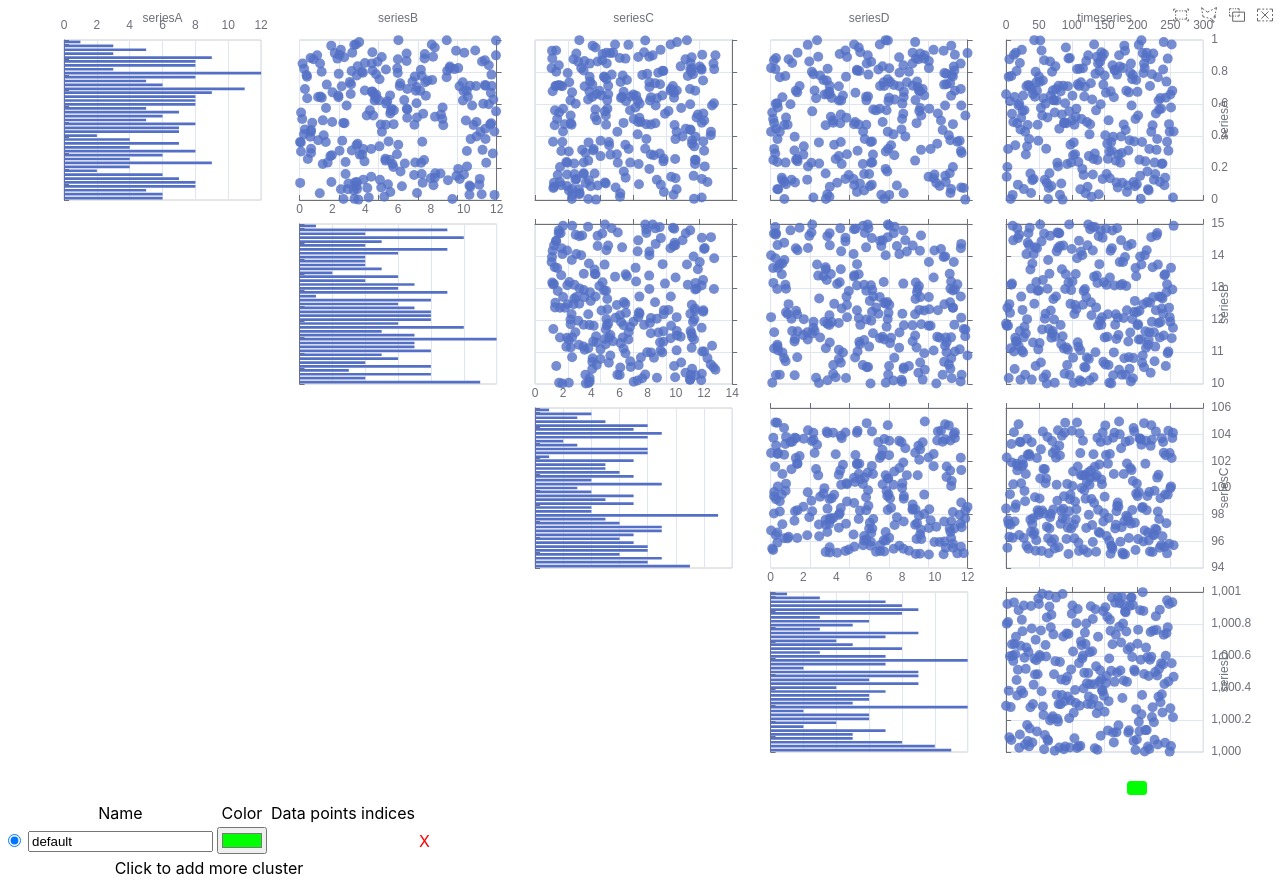
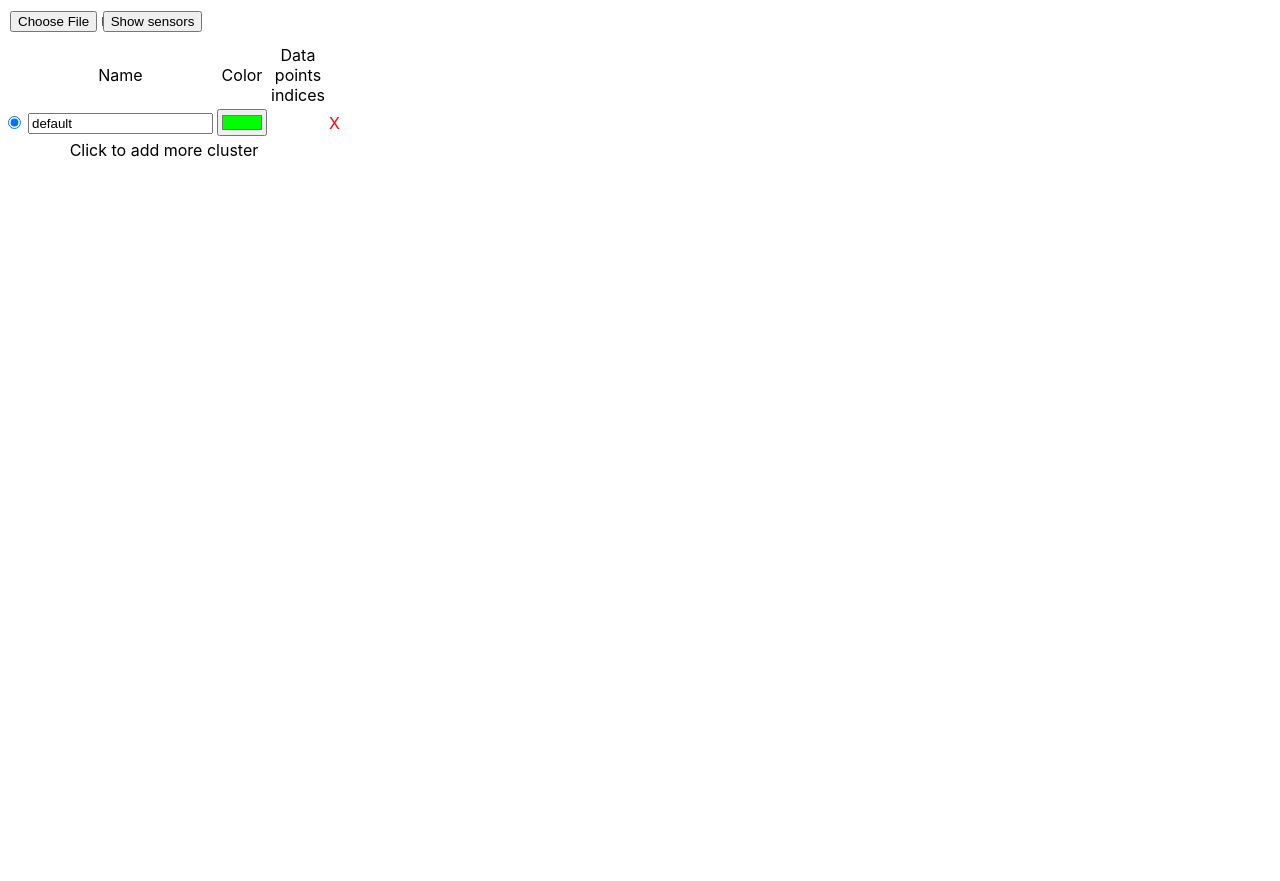
Before and after one commit to sathidporn/echarts-pairplot-v2, a React (Create React App) app: page / in a window 1280 px wide. After the commit the page ends 800 px from the top, so only its background shows below. Built offline with nearby package versions, Linux system fonts and the light colour scheme.

Commit message:
Add sensors table

```diff
--- a/package.json
+++ b/package.json
@@ -3,11 +3,14 @@
   "version": "0.1.0",
   "private": true,
   "dependencies": {
+    "@material-ui/core": "^4.12.3",
     "@testing-library/jest-dom": "^5.16.1",
     "@testing-library/react": "^12.1.2",
     "@testing-library/user-event": "^13.5.0",
+    "date-fns": "^2.28.0",
     "echarts": "^5",
     "echarts-for-react": "^3",
+    "papaparse": "^5.3.1",
     "react": "^17",
     "react-dom": "^17",
     "react-scripts": "5.0.0",
--- a/src/App.js
+++ b/src/App.js
@@ -2,8 +2,11 @@ import './App.css';
 import {useCallback, useMemo, useReducer, useState} from 'react'
 
 import { generateRandomSeries, generateSequence } from './utils/data_generator';
+
 import PairPlot from './components/PairPlot';
 import ClustersTable from './components/ClustersTable';
+import SensorsTable from './components/SensorsTable'
+import { Grid } from '@material-ui/core';
 
 const seriesConfigs = {
   "seriesA": {n: 256},
@@ -16,24 +19,33 @@ const defaultCluster = {
   color: "#00ff00"
 }
 function App() {
-  let series = useMemo(() => {
-    let temp = {}
-    for (let [key, value] of Object.entries(seriesConfigs)) {
-      temp[key] = generateRandomSeries(value)
-    }
-    return temp
-  }, [])
-  let timeseries = useMemo(() => {
-    return generateSequence({n: 256})
-  }, [])
+  // let series = useMemo(() => {
+  //   let temp = {}
+  //   for (let [key, value] of Object.entries(seriesConfigs)) {
+  //     temp[key] = generateRandomSeries(value)
+  //   }
+  //   return temp
+  // }, [])
+  // let timeseries = useMemo(() => {
+  //   return generateSequence({n: 256})
+  // }, [])
+  // console.log("series",series)
+  // console.log("timeseries",timeseries)
+
+  // series from csv file
+  let [timeseries, setTimeSeries] = useState()
+  let [series, setSeries] = useState()
+
   const [clusters, setClusters] = useState([defaultCluster])
   const clustersChangeHandler = useCallback(clusters => {
     setClusters(clusters)
   }, [setClusters])
+
   const [activeClusterIndex, setActiveClusterIndex] = useState(0)
   const activeClusterChangeHandler = useCallback(index => {
     setActiveClusterIndex(index)
   }, [setActiveClusterIndex])
+
   const [brushingMode, setBrushingMode] = useState(false)
   const [dataClusterIndex, updateDataClusterIndex] = useReducer(
     (state, payload) => {
@@ -59,8 +71,9 @@ function App() {
         return state
       }
     },
-    Object.values(series)[0].map(() => -1)
+    series ? Object.values(series)[0].map(() => -1) : []
   )
+
   const brushActivateHandler = useCallback(() => {
     setBrushingMode(true)
   }, [setBrushingMode])
@@ -70,10 +83,29 @@ function App() {
   const onSelected = useCallback(index => {
     updateDataClusterIndex(index)
   }, [updateDataClusterIndex])
+
+  const onGetSeries = useCallback((series, timeseries) => {
+      setSeries(series)
+      setTimeSeries(timeseries)
+      updateDataClusterIndex(Object.values(series)[0].map(() => -1))
+  },[setSeries, setTimeSeries, updateDataClusterIndex])
+
   return (
     <div className="App">
-      <PairPlot style={{width: '100vw', height: '100vh'}} series={series} timeseriesAxis={timeseries} clusters={clusters} dataClusterIndex={dataClusterIndex} onBrushActivate={brushActivateHandler} onBrushDeactivate={brushDeactivateHandler} onSelected={onSelected} />
-      <ClustersTable clusters={clusters} onChange={clustersChangeHandler} activeClusterIndex={activeClusterIndex} onActiveChange={activeClusterChangeHandler} dataClusterIndex={dataClusterIndex} />
+    <Grid item container lg={12} spacing={1}>
+      <Grid item lg={2}>
+        <SensorsTable onGetSeries={onGetSeries}></SensorsTable>
+        {/* <SensorsTable ></SensorsTable> */}
+        <ClustersTable clusters={clusters} onChange={clustersChangeHandler} activeClusterIndex={activeClusterIndex} onActiveChange={activeClusterChangeHandler} dataClusterIndex={dataClusterIndex} />
+      </Grid>
+      <Grid item lg={10}>
+        {series &&
+        <>
+        <PairPlot style={{width: '100vw', height: '100vh'}} series={series} timeseriesAxis={timeseries} clusters={clusters} dataClusterIndex={dataClusterIndex} onBrushActivate={brushActivateHandler} onBrushDeactivate={brushDeactivateHandler} onSelected={onSelected} />
+        </>
+        }
+      </Grid>
+    </Grid>
     </div>
   );
 }
--- /dev/null
+++ b/src/components/DatePicker/index.js
@@ -0,0 +1,35 @@
+import React from 'react'
+import { useState } from 'react'
+import { format, subMonths } from 'date-fns'
+const MAX_PERIOD = 24
+
+export default function DatePicker({ startSeries, endSeries, onFilteredByDate=()=>{} }){
+    let [startDate, setStartDate] = useState(new Date(startSeries))
+    let [endDate, setEndDate] = useState(new Date(endSeries))
+
+    return(
+        <div>
+            <input
+                type="date"
+                name="start date"
+                min={format(subMonths(endDate, MAX_PERIOD), "yyyy-MM-dd")}
+                max={format(endDate, "yyyy-MM-dd")}
+                value={format(startDate, "yyyy-MM-dd")}
+                onChange={(e) => {
+                setStartDate(new Date(e.target.value))
+                onFilteredByDate(new Date(e.target.value), endDate)
+                }}
+            />
+            <input
+                type="date"
+                name="end date"
+                max={format(new Date(), "yyyy-MM-dd")}
+                value={format(endDate, "yyyy-MM-dd")}
+                onChange={(e) => {
+                setEndDate(new Date(e.target.value))
+                onFilteredByDate(startDate, new Date(e.target.value))
+                }}
+            />
+        </div>
+    )
+}
--- a/src/components/PairPlot/index.js
+++ b/src/components/PairPlot/index.js
@@ -6,6 +6,8 @@ const offset = 5
 const gap = 3
 
 export default function PairPlot({series, timeseriesAxis, clusters, dataClusterIndex, style, onBrushActivate = () => {}, onBrushDeactivate = () => {}, onSelected = () => {}}) {
+  console.log("series",series)
+  console.log("timeseriesAxis", timeseriesAxis)
   let clusterIndex = useMemo(() => {
     if (dataClusterIndex === undefined) {
       return Object.entries(series)[0][1].map(() => -1)
@@ -180,6 +182,7 @@ export default function PairPlot({series, timeseriesAxis, clusters, dataClusterI
       }]
     }
   }, [clusterIndex, clusters, series, timeseriesAxis])
+  console.log("option", option)
   const eventsHandler = useMemo(() => ({
     'brushselected': (params) => {
       let {batch} = params
--- /dev/null
+++ b/src/components/SensorsTable/index.js
@@ -0,0 +1,115 @@
+import papa from 'papaparse'
+import React from 'react';
+import Grid from '@material-ui/core/Grid'
+import { useCallback, useMemo, useState } from 'react';
+import DatePicker from '../DatePicker';
+
+export default function SensorsData({ onGetSeries = () => { }}) {
+
+  // read csv file
+  let [file, setFile] = useState()
+  let [content, setContent] = useState()
+  let [showSensors, setShowSensors] = useState(false)
+
+  const showTableHandler = useCallback(() => {
+    let reader = new FileReader()
+    reader.readAsText(file)
+    reader.onload = e => {
+      let csv = e.target.result
+      setContent(
+        papa.parse(csv, {
+          header: true
+        }).data
+      )
+    }
+    setShowSensors(!showSensors)
+  }, [file, setContent, showSensors, setShowSensors])
+
+  // make content to obj
+  const raw = useMemo(() => {
+    if(content?.length > 0){
+      var columns = {}
+      Object.keys(content[0]).map((sensor)=>{
+        let values = []
+        content.map((row, index) => {
+          return values.push(row[sensor])
+        })
+        return columns[sensor] = values
+      })
+      return columns
+    }
+  },[content])
+
+  // filtered data by sensors
+  let [sensors, setSensors] = useState([])
+  let [series, setSeries] = useState([])
+  const onAddSensors = useCallback ((name,checked) => {
+    let newSensors
+    if(checked){
+      newSensors = [...sensors, name]
+      setSensors(newSensors)
+    }else{
+      newSensors = sensors.filter(sensor => sensor !== name)
+      setSensors(newSensors)
+    }
+    const filtered = Object.keys(raw).filter(key => newSensors.includes(key)).reduce((obj, key) => {
+      obj[key] = raw[key].map(i=>Number(i))
+      return obj
+    }, {})
+    onGetSeries(filtered, raw["TimeStamp"])
+    setSeries(filtered)
+  },[raw, sensors, setSensors, setSeries, onGetSeries])
+
+  // const onFilteredByDate = useCallback((startDate, endDate) => {
+  //   if(raw){
+
+  //     const data =  Object.entries(raw).filter(r=> new Date(r['TimeStamp']) >= startDate && new Date(r['TimeStamp']) <= endDate)
+  //     console.log("filtered",data)
+  //     // const data = raw.map(s => {
+  //     //   const date = new Date(s['TimeStamp'])
+  //     //   return (date >= startDate && date <= endDate)
+  //     // })
+  //     // onGetSeries(data)
+  //   }
+  // }, [raw])
+
+  return (
+    <div className="App">
+      <Grid item container lg={12} spacing={1} style={{padding:10}}>
+        <Grid item lg={6} algin="left">
+          <input type="file" accept="text/csv" onChange={({target}) => setFile(target.files[0])}/>
+        </Grid>
+        <Grid item lg={6} algin="left">
+          <input type="button" onClick={showTableHandler} value={showSensors ? "Hide sensors" : "Show sensors"}/>
+        </Grid>
+
+        {/* {raw &&
+        <Grid item lg={12} algin="left">
+          <DatePicker startSeries={raw['TimeStamp'][0]} endSeries={raw['TimeStamp'][raw['TimeStamp']?.length-2]} onFilteredByDate={onFilteredByDate} ></DatePicker>
+        </Grid>
+        } */}
+
+        {content?.length > 0 && showSensors &&
+        <Grid item lg={12}>
+            <div style={{overflowY: 'auto', overflowX: 'auto', height: 750}} >
+            <table style={{border: "1px solid black"}}>
+              <thead>
+                <tr style={{border: "1px solid black"}}>
+                  <td style={{border: "1px solid black"}}>Sensor</td>
+                </tr>
+              </thead>
+              <tbody>
+                {Object.keys(content[0]).map(name => {
+                  return(
+                    <tr key={name} style={{border: "1px solid black"}} align="left"><input type="checkbox" onChange={(e)=>onAddSensors(name,e.target.checked)}/>{name}</tr>
+                  )
+                })}
+              </tbody>
+            </table>
+            </div>
+        </Grid>
+        }
+      </Grid>
+    </div>
+  );
+}
```
